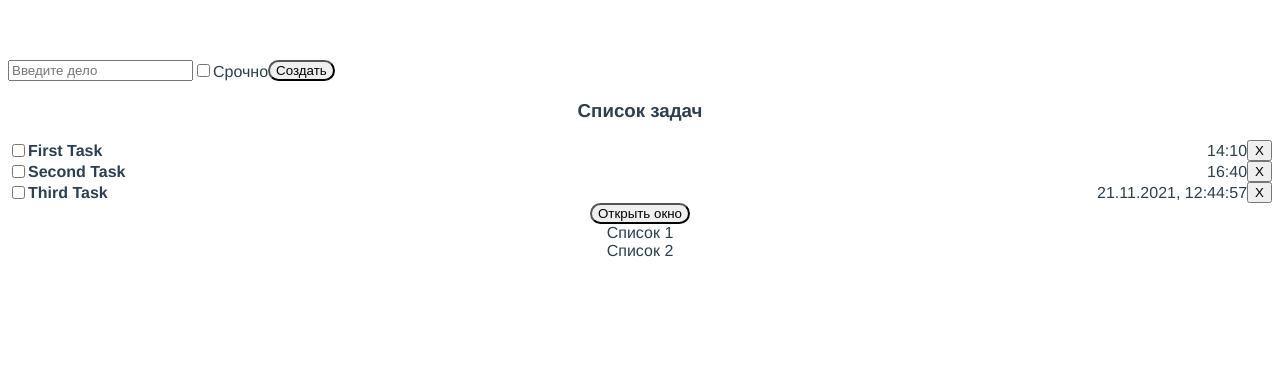
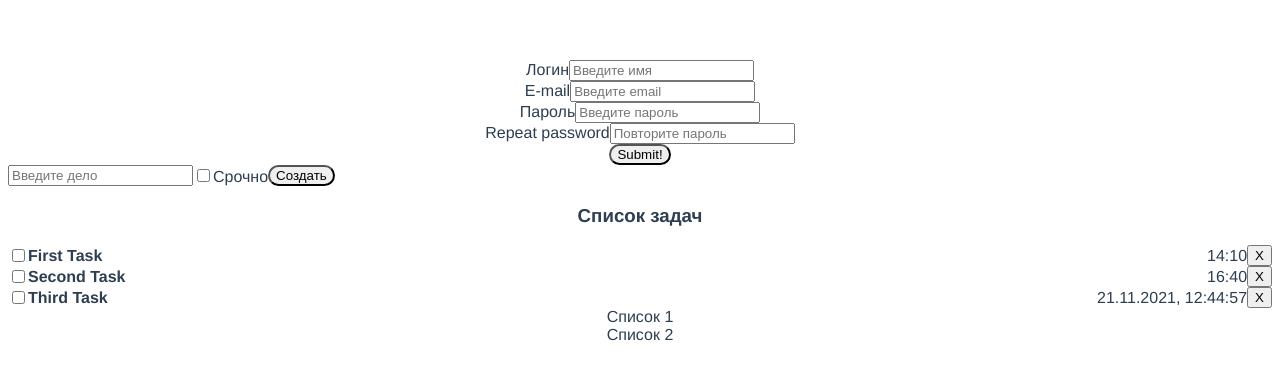
Before and after one commit to JuliaMalay/todolist, a Vue app: page / in a window 1280 px wide. Shown: the top 380 px of the page. Built offline with nearby package versions, Linux system fonts and the light colour scheme.

Commit message:
created modal register

```diff
--- a/package.json
+++ b/package.json
@@ -8,10 +8,13 @@
     "lint": "vue-cli-service lint"
   },
   "dependencies": {
+    "@vuelidate/core": "^2.0.0-alpha.32",
+    "@vuelidate/validators": "^2.0.0-alpha.25",
     "axios": "^0.24.0",
     "core-js": "^3.6.5",
     "vue": "^3.0.0",
     "vue-router": "^4.0.12",
+    "vuelidate": "^0.7.6",
     "vuex": "^4.0.2"
   },
   "devDependencies": {
--- a/src/App.vue
+++ b/src/App.vue
@@ -1,7 +1,7 @@
 <template>
+  <modal-register></modal-register>
   <task-form></task-form>
   <task-list :tasks="GET_ALL_TASKS" @showModal="showModal"></task-list>
-  <button-add @click="showModal"> Открыть окно </button-add>
   <modal-window
     v-model="$store.getters"
     @close="modalVisible = false"
@@ -13,6 +13,7 @@
   >
     Мое окно</modal-window
   >
+
   <todos :todos="GET_ALL_LISTS"></todos>
   <router-view></router-view>
 </template>
@@ -21,11 +22,12 @@
 import TaskForm from './components/TaskForm.vue';
 import TaskList from './components/TaskList.vue';
 import {mapActions, mapGetters} from 'vuex';
-import Todos from './components/UI/Todos.vue';
+import Todos from './components/Todos.vue';
+import ModalRegister from './components/UI/modal/ModalRegister.vue';
 
 export default {
   name: 'App',
-  components: {TaskList, TaskForm, Todos},
+  components: {TaskList, TaskForm, Todos, ModalRegister},
   // data() {
   //   return {
   //     tasks: [
--- /dev/null
+++ b/src/components/UI/modal/ModalRegister.vue
@@ -0,0 +1,146 @@
+<template>
+  <form @submit.prevent="checkForm">
+    <div class="form-group" :class="{'form-group--error': v$.user.name.$error}">
+      <label class="form__label">Логин</label>
+      <input-add
+        class="form__input"
+        v-model.trim="v$.user.name.$model"
+        type="text"
+        name="name"
+        placeholder="Введите имя"
+        :class="{'is-invalid': v$.user.name.$error}"
+      >
+      </input-add>
+    </div>
+    <div class="error" v-if="!v$.user.name.required">Обязательное поле</div>
+    <div class="error" v-if="!v$.user.name.minLength">
+      Имя должно содержать больше
+      {{ v$.user.name.$params.minLength.min }} символов.
+    </div>
+    <p v-for="error of v$.user.name.$errors" :key="error.$uid">
+      некорректные данные
+    </p>
+    <div
+      class="form-group"
+      :class="{'form-group--error': v$.user.email.$error}"
+    >
+      <label class="form__label">E-mail</label>
+      <input-add
+        v-model.trim="v$.user.email.$model"
+        type="text"
+        name="email"
+        placeholder="Введите email"
+      >
+      </input-add>
+      <div class="error" v-if="!v$.user.name.required">Обязательное поле</div>
+      <div class="error" v-if="!v$.user.email.email">
+        Введите коректный email
+      </div>
+    </div>
+
+    <div>
+      <div
+        class="form-group"
+        :class="{'form-group--error': v$.user.password.$error}"
+      >
+        <label class="form__label">Пароль</label>
+        <input
+          class="form__input"
+          v-model.trim="v$.user.password.$model"
+          placeholder="Введите пароль"
+        />
+      </div>
+      <div class="error" v-if="!v$.user.password.required">
+        Password is required.
+      </div>
+      <div class="error" v-if="!v$.user.password.minLength">
+        Password must have at least
+        {{ v$.user.password.$params.minLength.min }} letters.
+      </div>
+      <div
+        class="form-group"
+        :class="{'form-group--error': v$.user.repeatPassword.$error}"
+      >
+        <label class="form__label">Repeat password</label>
+        <input
+          class="form__input"
+          v-model.trim="v$.user.repeatPassword.$model"
+          placeholder="Повторите пароль"
+        />
+      </div>
+      <div class="error" v-if="!v$.user.repeatPassword.sameAsPassword">
+        Passwords must be identical.
+      </div>
+    </div>
+    <button-add
+      class="button"
+      type="submit"
+      :disabled="submitStatus === 'PENDING'"
+    >
+      Submit!
+    </button-add>
+    <p class="typo__p" v-if="submitStatus === 'OK'">
+      Thanks for your submission!
+    </p>
+    <p class="typo__p" v-if="submitStatus === 'ERROR'">
+      Please fill the form correctly.
+    </p>
+    <p class="typo__p" v-if="submitStatus === 'PENDING'">Sending...</p>
+  </form>
+</template>
+
+<script>
+import useVuelidate from '@vuelidate/core';
+import {required, minLength, email, sameAs} from 'vuelidate/lib/validators';
+
+import ButtonAdd from '../ButtonAdd.vue';
+export default {
+  components: {ButtonAdd},
+  setup() {
+    return {v$: useVuelidate()};
+  },
+  data() {
+    return {
+      user: {
+        name: '',
+        email: '',
+        password: '',
+      },
+      repeatPassword: '',
+    };
+  },
+  validations: {
+    user: {
+      name: {
+        required,
+        minLength: minLength(5),
+      },
+      email: {
+        required,
+        email,
+      },
+      password: {
+        required,
+        minLength: minLength(6),
+      },
+      repeatPassword: {
+        sameAsPassword: sameAs('password'),
+      },
+    },
+  },
+  methods: {
+    checkForm() {
+      this.v$.user.$touch();
+      if (!this.v$.user.$error) {
+        console.log('Валидация прошла успешно');
+      }
+    },
+  },
+};
+</script>
+
+<style>
+.is-invalid {
+  border: 1px solid red;
+}
+</style>
--- a/src/main.js
+++ b/src/main.js
@@ -3,6 +3,7 @@ import App from './App.vue';
 import components from '@/components/UI';
 import store from './store';
 import router from './router';
+// import Vuelidate from 'vuelidate';
 
 // Create a new store instance.
 
@@ -12,4 +13,5 @@ components.forEach((component) => {
 });
 app.use(router);
 app.use(store);
+// app.use(Vuelidate);
 app.mount('#app');
--- a/src/router/index.js
+++ b/src/router/index.js
@@ -1,5 +1,5 @@
 import {createRouter, createWebHashHistory} from 'vue-router';
-import Todos from '../components/UI/Todos';
+import Todos from '../components/Todos';
 import TaskList from '../components/TaskList';
 
 const routes = [
```
Also changed, not shown: src/components/UI/modal/ModalLogin.vue (added, +9 -0 lines), src/components/Todos.vue (renamed from src/components/UI/Todos.vue), 1 other file (tests, documents, lock files or other folders).
